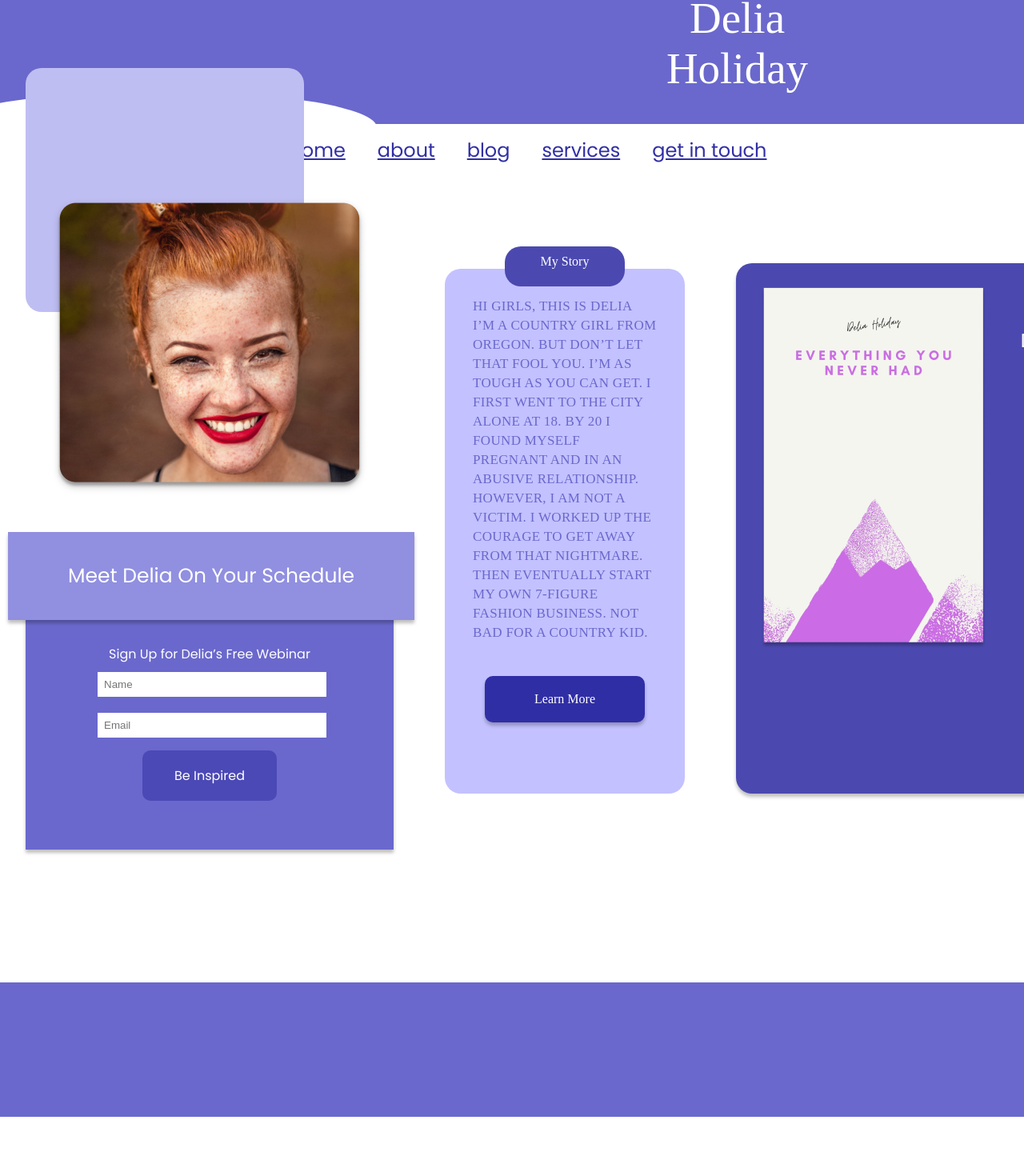
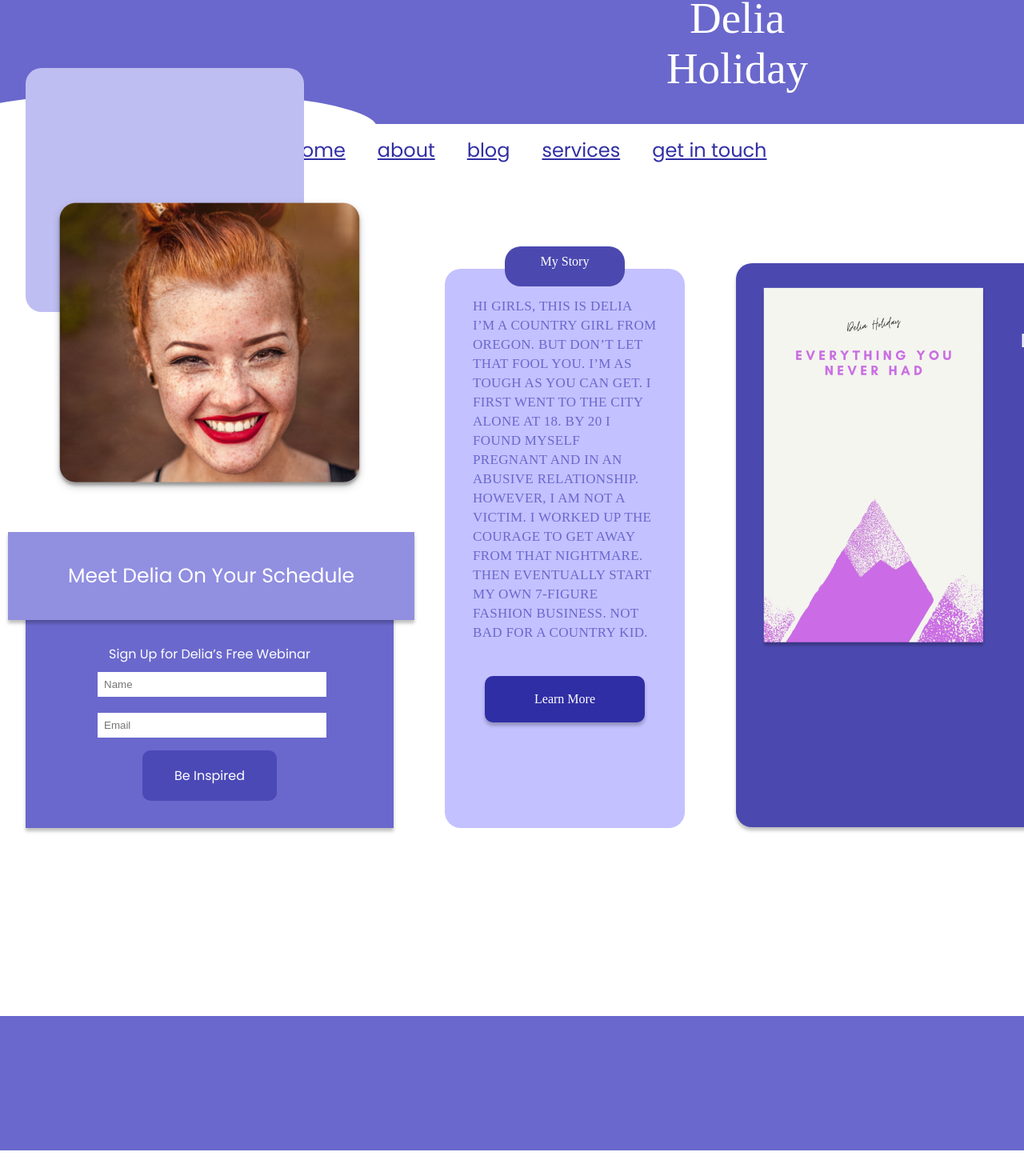
Before and after one commit to Marlow95/meversetheme, a React (Create React App) app: page / in a window 1280 px wide. Shown: the top 1465 px of the page at 80% size. Built offline with nearby package versions, Linux system fonts and the light colour scheme; a web font is replaced by a local one.

Commit message:
style changes

```diff
--- a/src/style.css
+++ b/src/style.css
@@ -209,7 +209,7 @@
     position: relative;
     text-align: center;
     width: 300px;
-    height: auto;
+    height: 150px;
     font-family: Poppins;
 }
 
@@ -279,7 +279,7 @@
     box-shadow: 0 4px 4px rgba(255, 255, 255, 0.25);
     font-family: McLaren;
     position: relative;
-    height: 656px;
+    height: 699px;
     width: 300px;
 }
 
@@ -348,7 +348,7 @@
     background: #4B49AF;
     border-radius: 20px;
     box-shadow: 0 4px 4px rgba(0, 0, 0, 0.25);
-    height: 663px;
+    height: 705px;
     position: relative;
     top:-104px;
     width: 800px;
```
